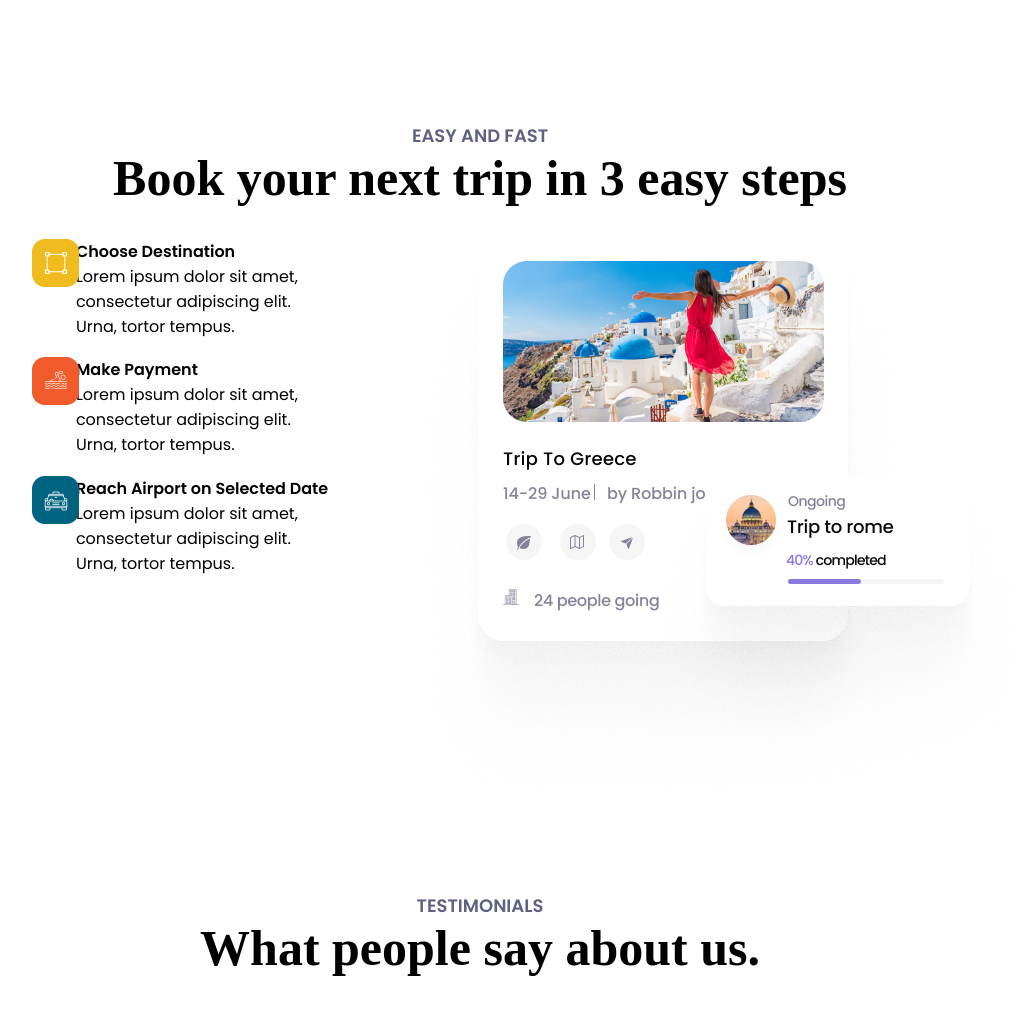
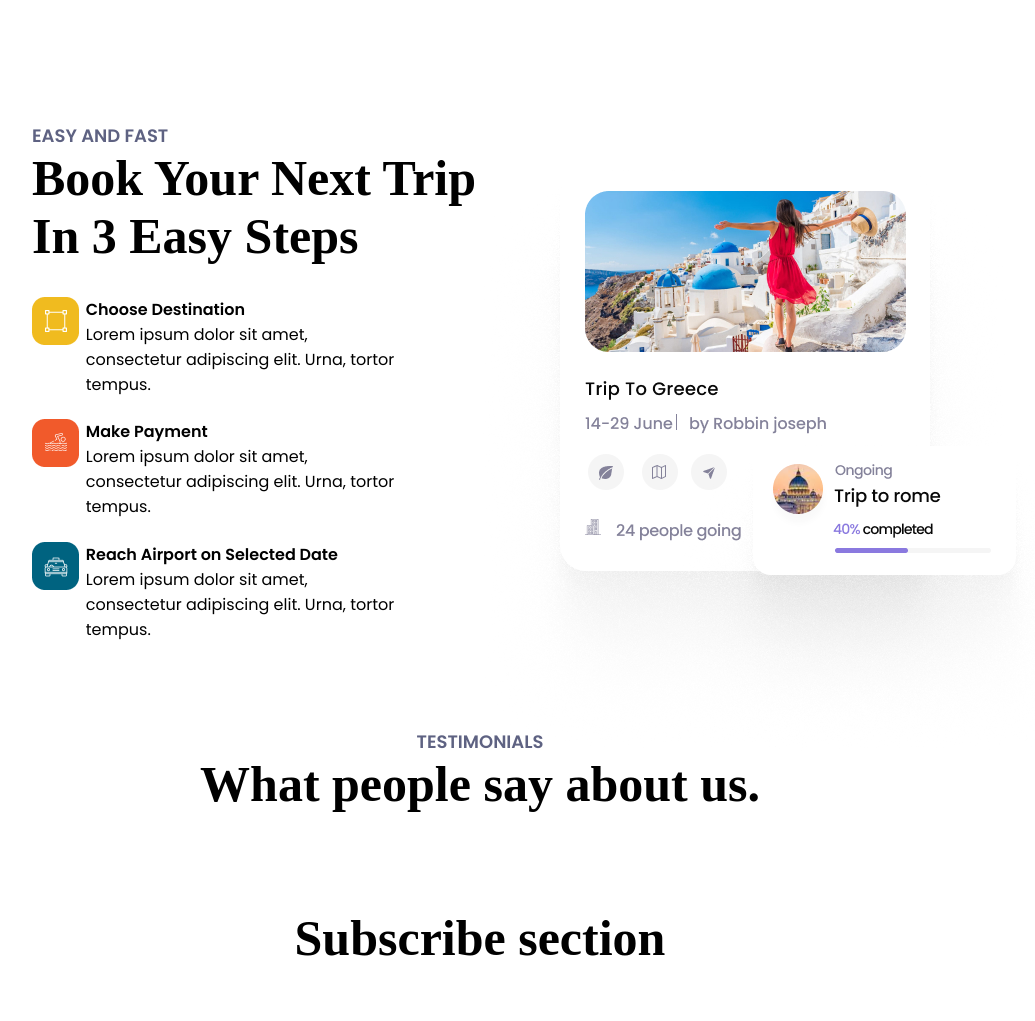
Before and after one commit to O-Julia-O/Travel, a plain HTML site: page index.html in a window 1280 px wide. Shown: the part 1966-2987 px from the top of the page, without its empty margins (160-1195 px from the left). Drawn offline with Linux system fonts and the light colour scheme; a web font is replaced by a local one.

Commit message:
finished the forth section

```diff
--- a/base.css
+++ b/base.css
@@ -412,6 +412,11 @@ color: #1E1D4C;
     font-size: 16px;
 }
 
+.booktrip h1, .booktrip h3 {
+    width: 50%;
+    text-align: left;
+}
+
 .section_book p {
     font-weight: 100;
     width: 70%;
@@ -435,3 +440,9 @@ color: #1E1D4C;
     left: 43%;
     top: 40%;
 }
+
+.book_social .social_photo {
+    position: absolute;
+    top: -35%;
+    left: 0%;
+}
--- a/index.html
+++ b/index.html
@@ -133,10 +133,10 @@
 
        </section>
        <!-- Book your next trip -->
-       <section class="container">
+       <section class="container booktrip">
         <h3>Easy and Fast</h3>
-        <h1>Book your next trip
-            in 3 easy steps
+        <h1>Book Your Next Trip
+            In 3 Easy Steps
         </h1>
 
         <div class="book_content">
@@ -165,7 +165,7 @@
             </div>
 
             <div class="book_social">
-                <img src="/images/bookyour/Group 51.png" alt="">
+                <img class="social_photo" src="/images/bookyour/Group 51.png" alt="">
                 <img class="social_msg" src="/images/bookyour/Group 41.png" alt="">
             </div>
         </div>
```
